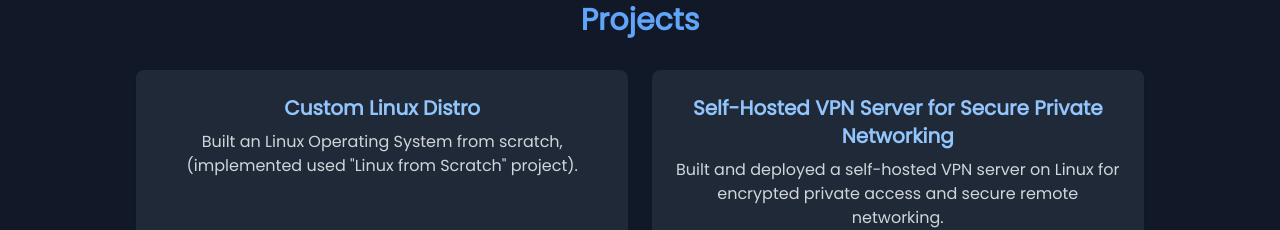
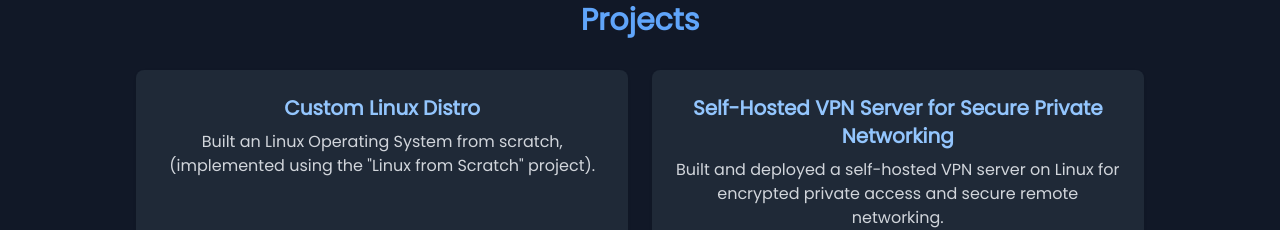
Before and after one commit to YeshwantRaoB/portfolio, a React (Create React App) app: page / in a window 1280 px wide. Shown: the part 2900-3130 px from the top of the page. Built offline with nearby package versions, Linux system fonts and the light colour scheme.

Commit message:
Update Projects.jsx (changed wordings)

```diff
--- a/src/components/Projects.jsx
+++ b/src/components/Projects.jsx
@@ -12,7 +12,7 @@ const projects = [
   {
     id: 1,
     title: 'Custom Linux Distro',
-    desc: 'Built an Linux Operating System from scratch, (implemented used "Linux from Scratch" project).',
+    desc: 'Built an Linux Operating System from scratch, (implemented using the "Linux from Scratch" project).',
     details: 'Used Linux From Scratch. Hardened kernel. Included tools like Wireshark, Nmap, and a custom scriptable firewall.',
     images: [
       'https://i0.wp.com/9to5linux.com/wp-content/uploads/2020/03/lfs.jpg?fit=1200%2C800&ssl=1',
```
